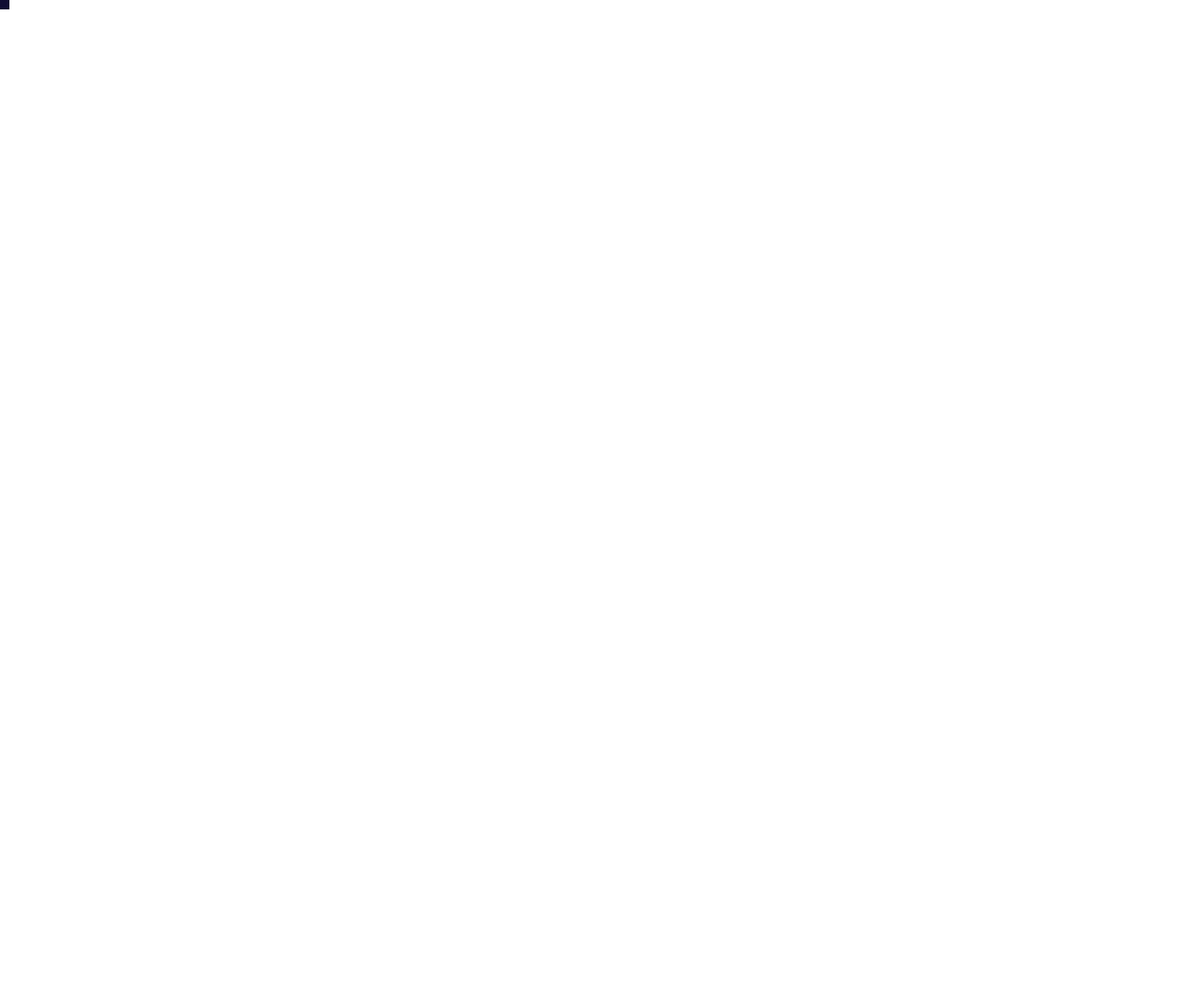
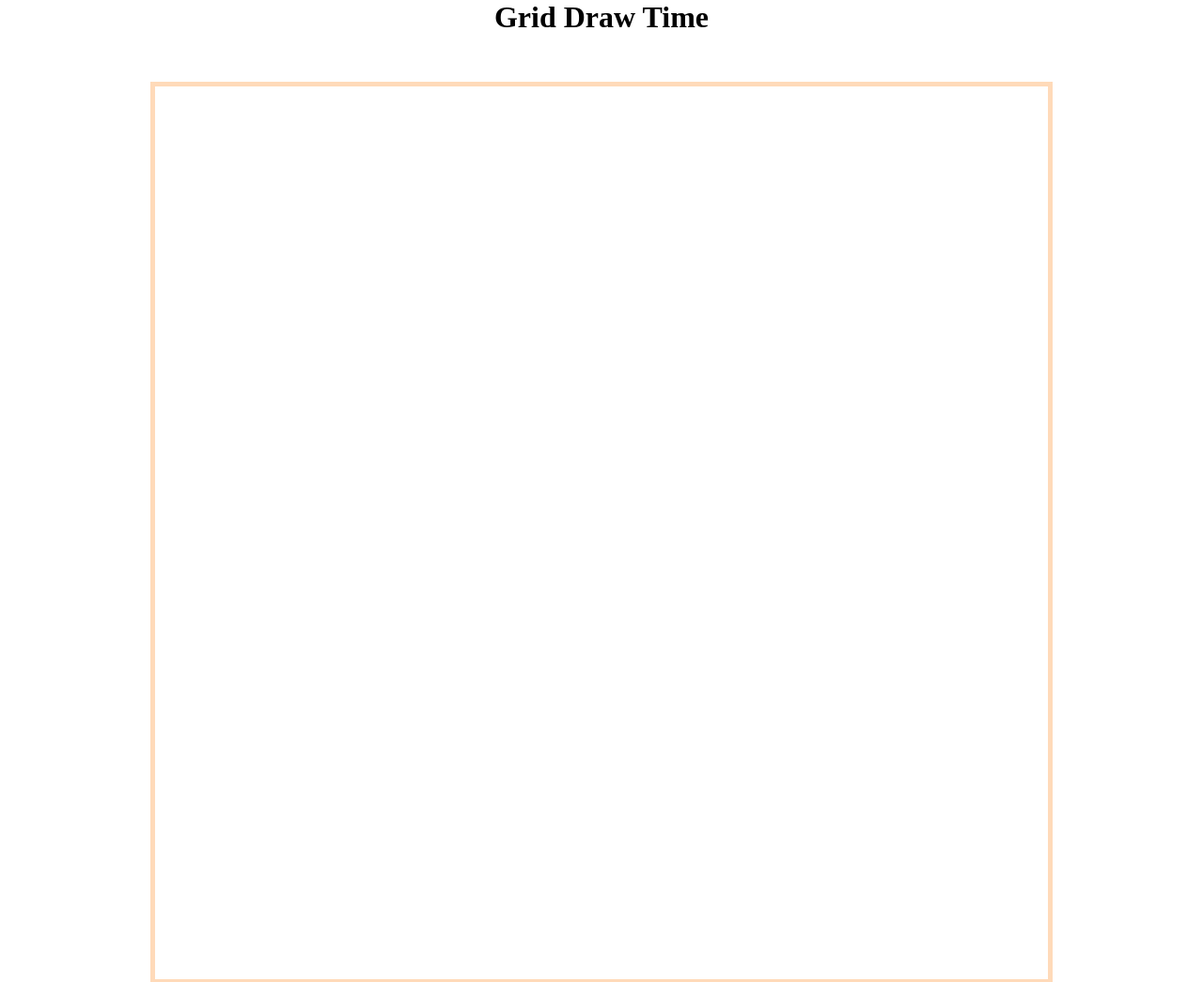
Before and after one commit to aagraston/grid-draw, a plain HTML site: page index.html in a window 1280 px wide. Shown: the whole page at 94% size. Before the commit the page ends 959 px from the top, so only its background shows below. Drawn offline with Linux system fonts and the light colour scheme.

Commit message:
header and grid box centered

```diff
--- a/index.css
+++ b/index.css
@@ -7,11 +7,13 @@ body * {
  }
 
 .grid-container {
+  margin-top: 50px;
   width: 960px;
   display: flex;
   flex-direction: row;
   flex-wrap: wrap;
   box-sizing: border-box;
+  border: 5px solid peachpuff;
 }
 
 /* the basis here or the third option needs to be caluclated dependant on number of grid points so 1 divided by number of grid points*/
@@ -31,3 +33,15 @@ body * {
   display: block;
   padding-top: 100%;
 }
+
+.header-container {
+  display: flex;
+  flex-direction: row;
+  justify-content: center;
+}
+
+.grid-window {
+  display: flex;
+  flex-direction: row;
+  justify-content: center;
+}
--- a/index.html
+++ b/index.html
@@ -1,7 +1,7 @@
 <!DOCTYPE html>
 <html lang="en">
 <meta charset="UTF-8">
-<title>Page Title</title>
+<title>Grid Draw</title>
 <meta name="viewport" content="width=device-width,initial-scale=1">
 <link rel="stylesheet" href="./index.css">
 <style>
@@ -9,7 +9,12 @@
 <script src="./index.js" defer></script>
 
 <body>
-  <div class="grid-container">
+  <div class="header-container">
+    <h1>Grid Draw Time</h1>
+  </div>
+  <div class="grid-window">
+    <div class="grid-container">
+    </div>
   </div>
 </body>
 
--- a/index.js
+++ b/index.js
@@ -1,5 +1,5 @@
-let gridWidth = 100;
-let gridHeight = 100;
+let gridWidth = 30;
+let gridHeight = 30;
 
 let percentageMod = (1/gridWidth) * 100;
 
```
